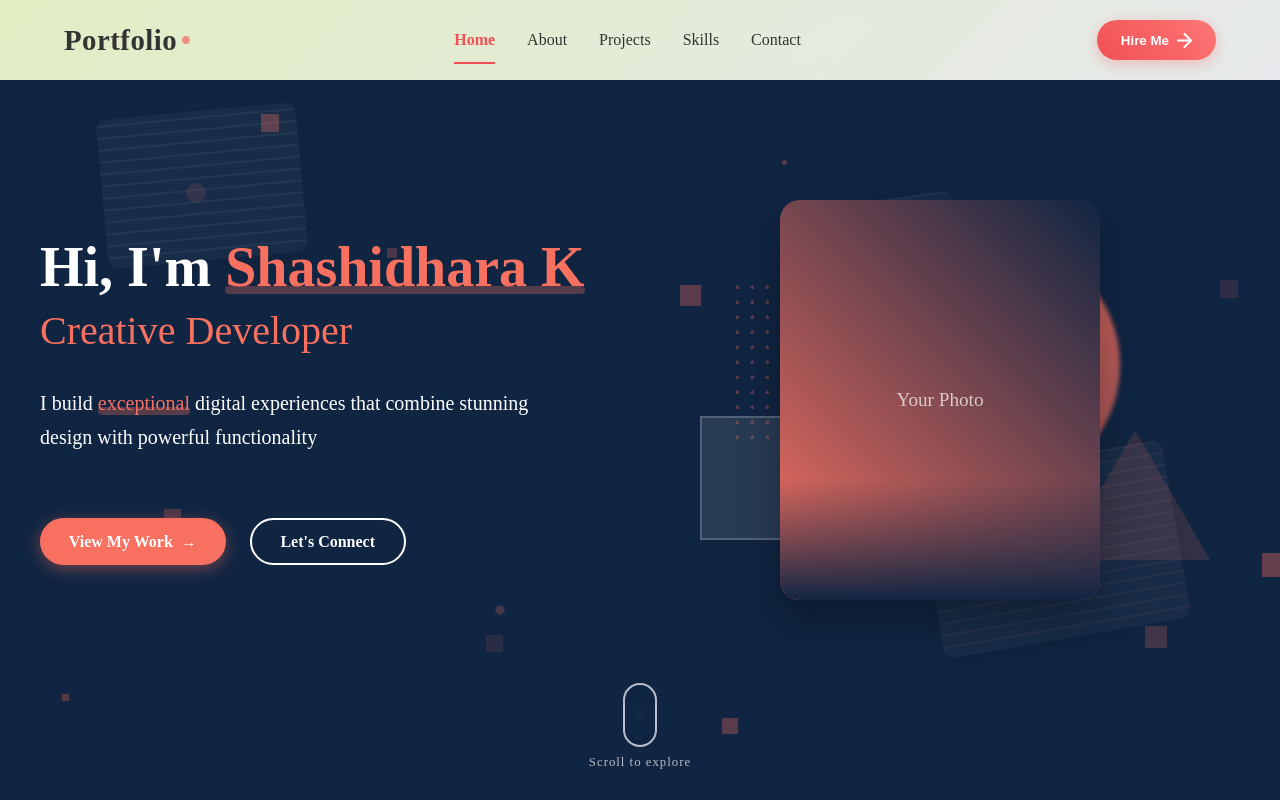
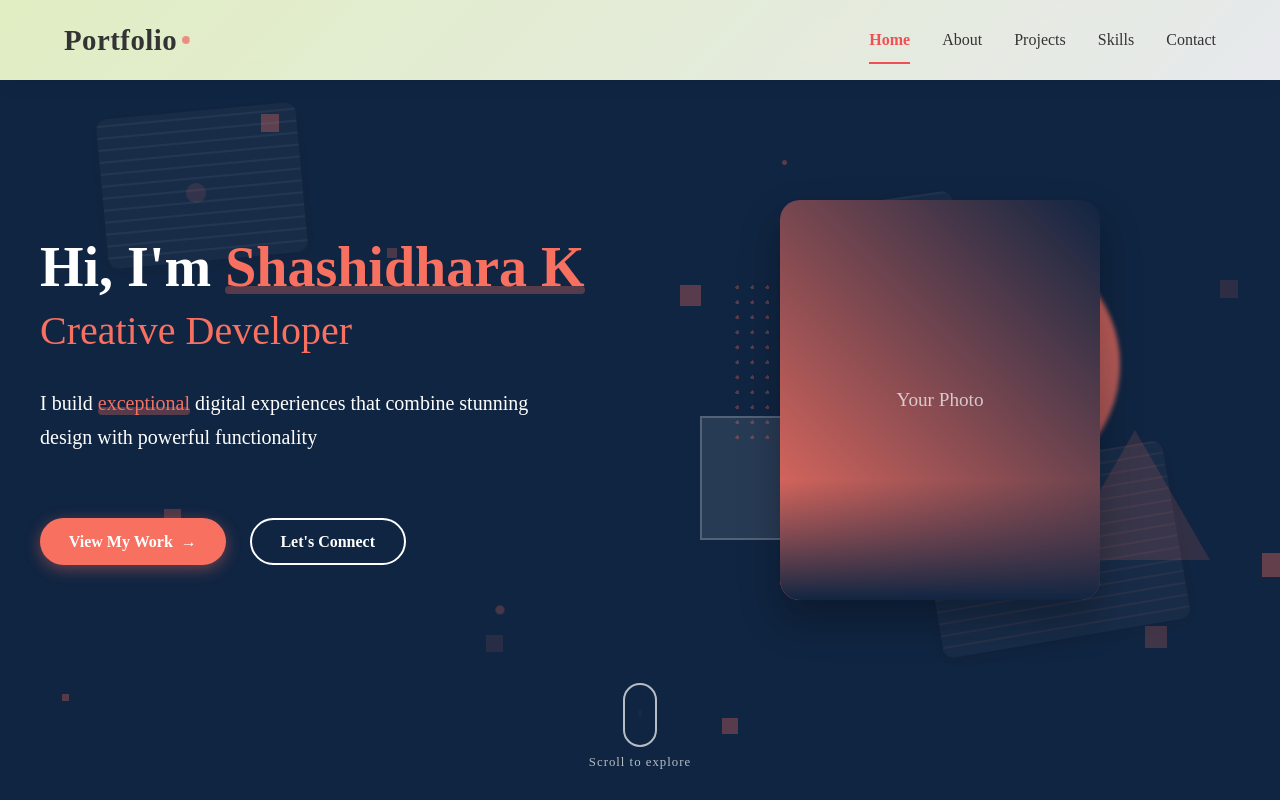
Before and after one commit to Shashidharak89/PORTFOLIO, a React (Vite) app: page / in a window 1280 px wide. Built offline with nearby package versions, Linux system fonts and the light colour scheme.

Commit message:
hire me remove

```diff
--- a/src/components/Navbar.jsx
+++ b/src/components/Navbar.jsx
@@ -96,14 +96,14 @@
           </ul>
         </div>
 
-        <div className="navbar-cta">
+        {/* <div className="navbar-cta">
           <button className="cta-button">
             <span>Hire Me</span>
             <svg className="cta-arrow" width="15" height="15" viewBox="0 0 15 15" fill="none" xmlns="http://www.w3.org/2000/svg">
               <path d="M1 7.5H14M14 7.5L7.5 1M14 7.5L7.5 14" stroke="white" strokeWidth="2" strokeLinecap="round" strokeLinejoin="round"/>
             </svg>
           </button>
-        </div>
+        </div> */}
       </div>
     </nav>
   );
```
Also changed, not shown: src/components/Footer.jsx (added).
